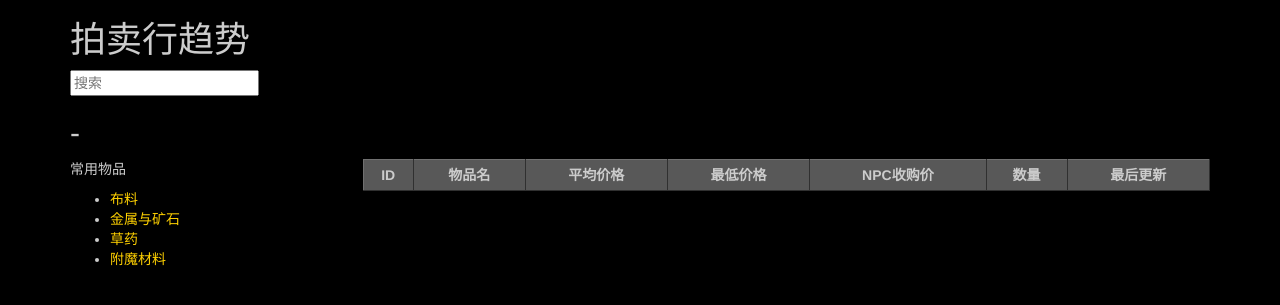
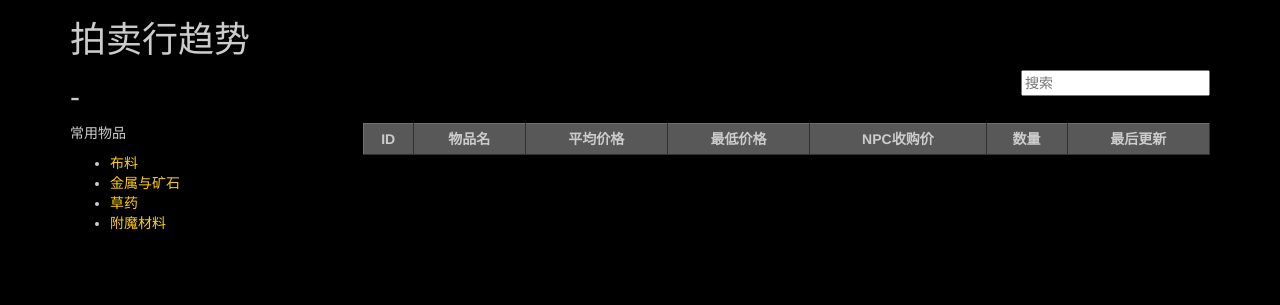
Before and after one commit to charlee/pyahrank, a Flask app: template myapp/templates/trend.html in a window 1280 px wide. Shown: the top 305 px of the page. Run offline with Flask 2, Linux system fonts and the light colour scheme; the template is opened without the code that fills it, so the values that code supplies are empty; parts of the project's set-up code (start-up, migrations or seed data) failed here and were passed over.

Commit message:
fixed styles

```diff
--- a/myapp/static/css/main.css
+++ b/myapp/static/css/main.css
@@ -23,6 +23,10 @@ a:hover {
 .q3 { color: #0070dd !important; }
 .q4 { color: #a335ee !important; }
 .q5 { color: #ff8000 !important; }
+
+.search {
+  float: right;
+}
 
 
 .items-table {
--- a/myapp/static/js/price.js
+++ b/myapp/static/js/price.js
@@ -46,6 +46,7 @@ function loadPrices(criteria) {
 
 function renderItems(items) {
 
+  $("#items-table tbody").empty();
   $.each(items, function(idx, item) {
     var row = $("<tr>");
     $("<td>").html(item.id).appendTo(row);
@@ -58,7 +59,7 @@ function renderItems(items) {
     $("<td>").html(item.quantity).addClass('numbers').appendTo(row);
     $("<td>").html(item.lastUpdate).appendTo(row);
 
-    $("#items-table").append(row);
+    $("#items-table tbody").append(row);
   });
 
 }
```
